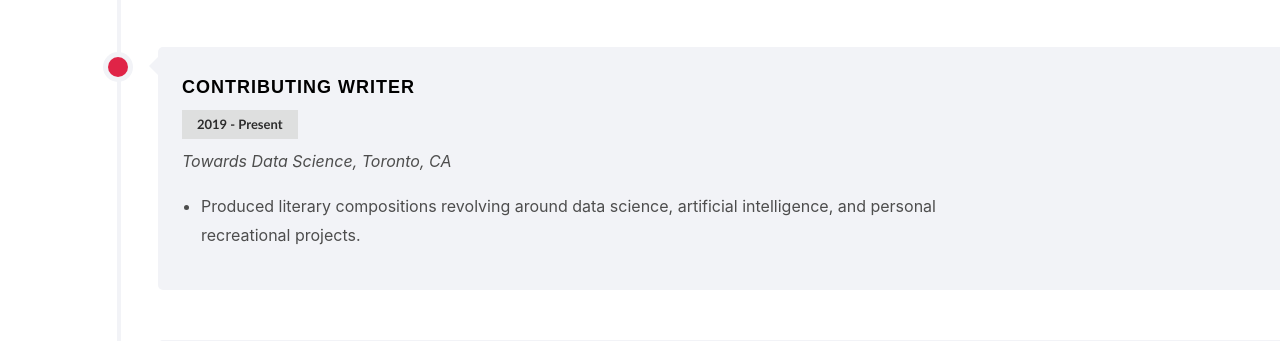
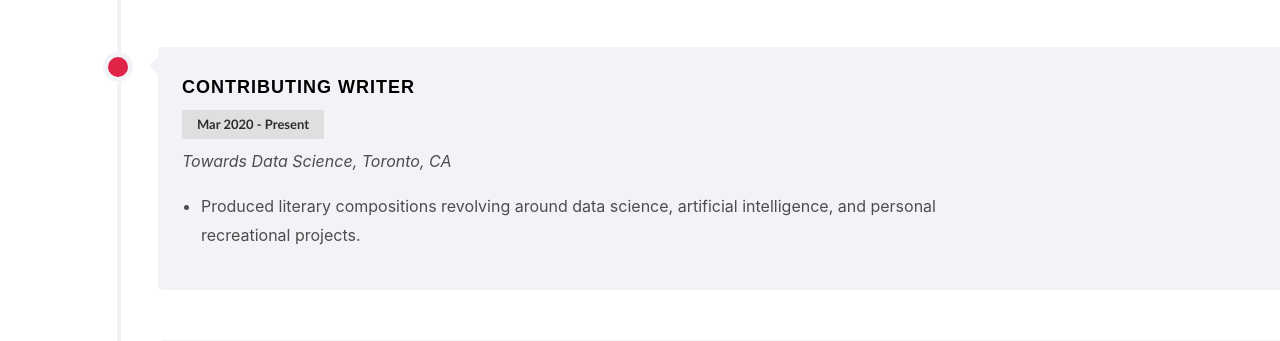
Before and after one commit to bryantanjw/portfolio-webapp, a Flask app: page /about in a window 1280 px wide. Shown: the part 1170-1511 px from the top of that part. Run offline with Flask 2, Linux system fonts and the light colour scheme; the page is wider than the window, and the part outside it is not shown; some libraries are stand-ins or nearby versions; some web fonts are replaced.

Commit message:
Update experiences

```diff
--- a/templates/about.html
+++ b/templates/about.html
@@ -142,7 +142,7 @@
                       </div>
                       <div class="timeline-label">
                         <h2><a>Contributing Writer</a></h2>
-                        <h5>2019 - Present</h5>
+                        <h5>Mar 2020 - Present</h5>
                         <p><em>Towards Data Science, Toronto, CA</em></p>
                         <ul class="col-md-9 ml-1">
                           <li>Produced literary compositions revolving around data science, artificial intelligence, and personal recreational projects.</li>
```
Also changed, not shown: static/images/preview3.png, 1 other file.
